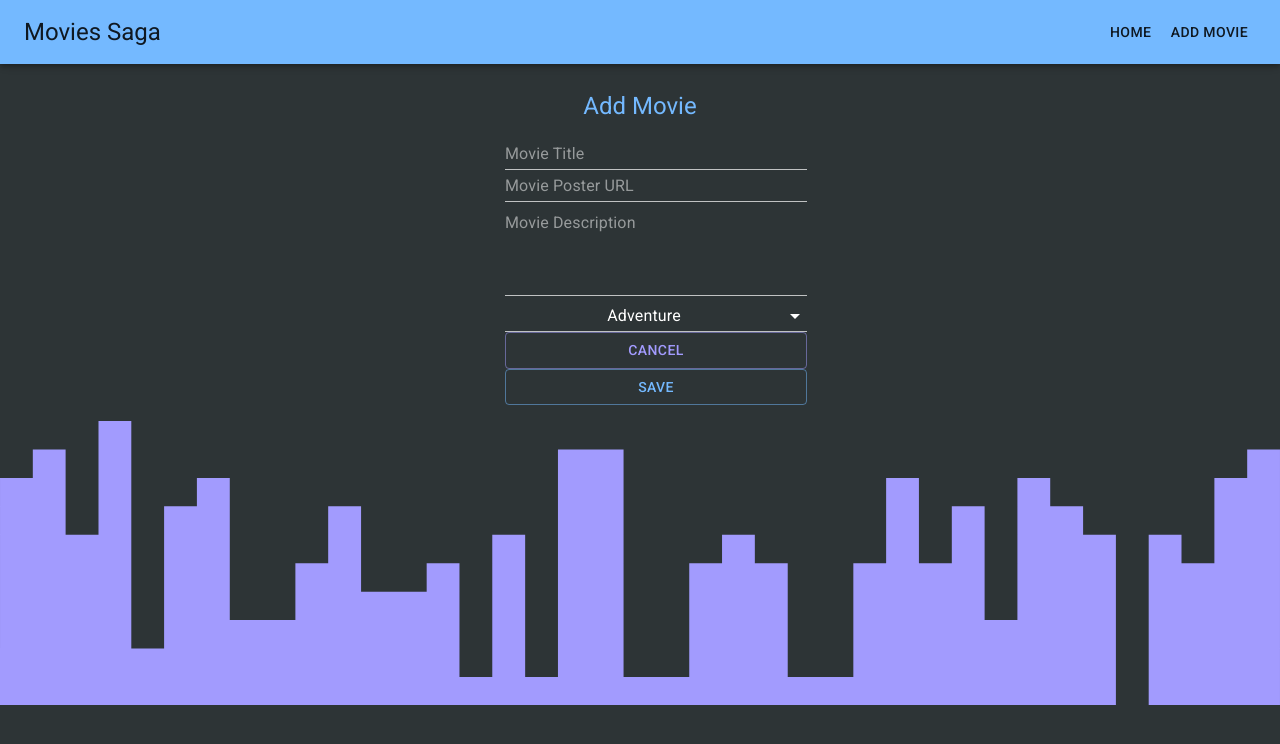
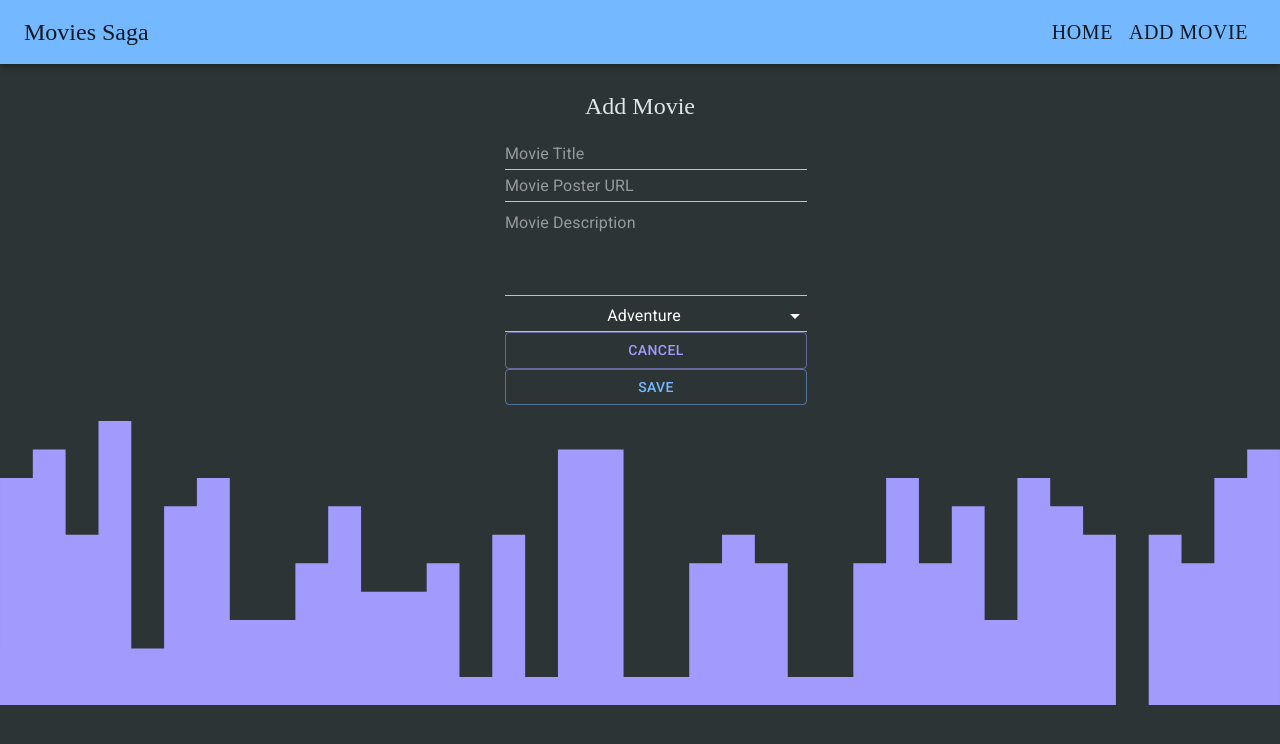
Before and after one commit to Johnshandsable/weekend-movie, a React (Create React App) app: page /addmovie in a window 1280 px wide. Shown: the top 744 px of the page. Built offline with nearby package versions, Linux system fonts and the light colour scheme; a web font is replaced by a local one.

Commit message:
cleaning up unused code

```diff
--- a/src/components/AddMovieForm/AddMovieForm.jsx
+++ b/src/components/AddMovieForm/AddMovieForm.jsx
@@ -76,7 +76,12 @@ function AddMovieForm() {
         alignItems="center"
       >
         <Grid item xs={3}>
-          <Typography variant="h5">Add Movie</Typography>
+          <Typography
+            variant="h5"
+            style={{ fontFamily: 'Spicy Rice', color: '#dfe6e9' }}
+          >
+            Add Movie
+          </Typography>
           <FormControl
             onSubmit={handleSave}
             className={classes.formControl}
--- a/src/components/Nav/Nav.jsx
+++ b/src/components/Nav/Nav.jsx
@@ -16,8 +16,13 @@ function Nav() {
       marginRight: theme.spacing(2),
     },
     title: {
+      fontFamily: 'Spicy Rice',
       textAlign: 'left',
       flexGrow: 1,
+    },
+    buttonFont: {
+      fontFamily: 'Spicy Rice',
+      fontSize: '1.25rem',
     },
   }));
 
@@ -28,10 +33,20 @@ function Nav() {
         <Typography variant="h5" className={classes.title}>
           Movies Saga
         </Typography>
-        <Button component={Link} to="/" color="inherit">
+        <Button
+          className={classes.buttonFont}
+          component={Link}
+          to="/"
+          color="inherit"
+        >
           Home
         </Button>
-        <Button component={Link} to="/addmovie" color="inherit">
+        <Button
+          className={classes.buttonFont}
+          component={Link}
+          to="/addmovie"
+          color="inherit"
+        >
           Add Movie
         </Button>
       </Toolbar>
```
